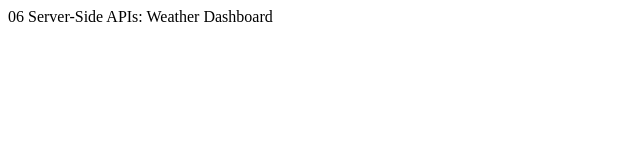
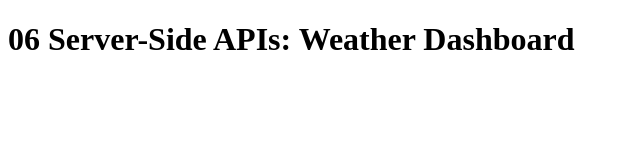
Before and after one commit to kao-ring/Weather-Dashboard, a plain HTML site: page index.html in a window 1280 px wide. Shown: the whole page, without its empty margins (0-640 px from the left). Drawn offline with Linux system fonts and the light colour scheme.

Commit message:
update html

```diff
--- a/index.html
+++ b/index.html
@@ -7,6 +7,6 @@
     <link rel="stylesheet" href="style.css" />
   </head>
   <body>
-    06 Server-Side APIs: Weather Dashboard
+    <h1>06 Server-Side APIs: Weather Dashboard</h1>
   </body>
 </html>
```
